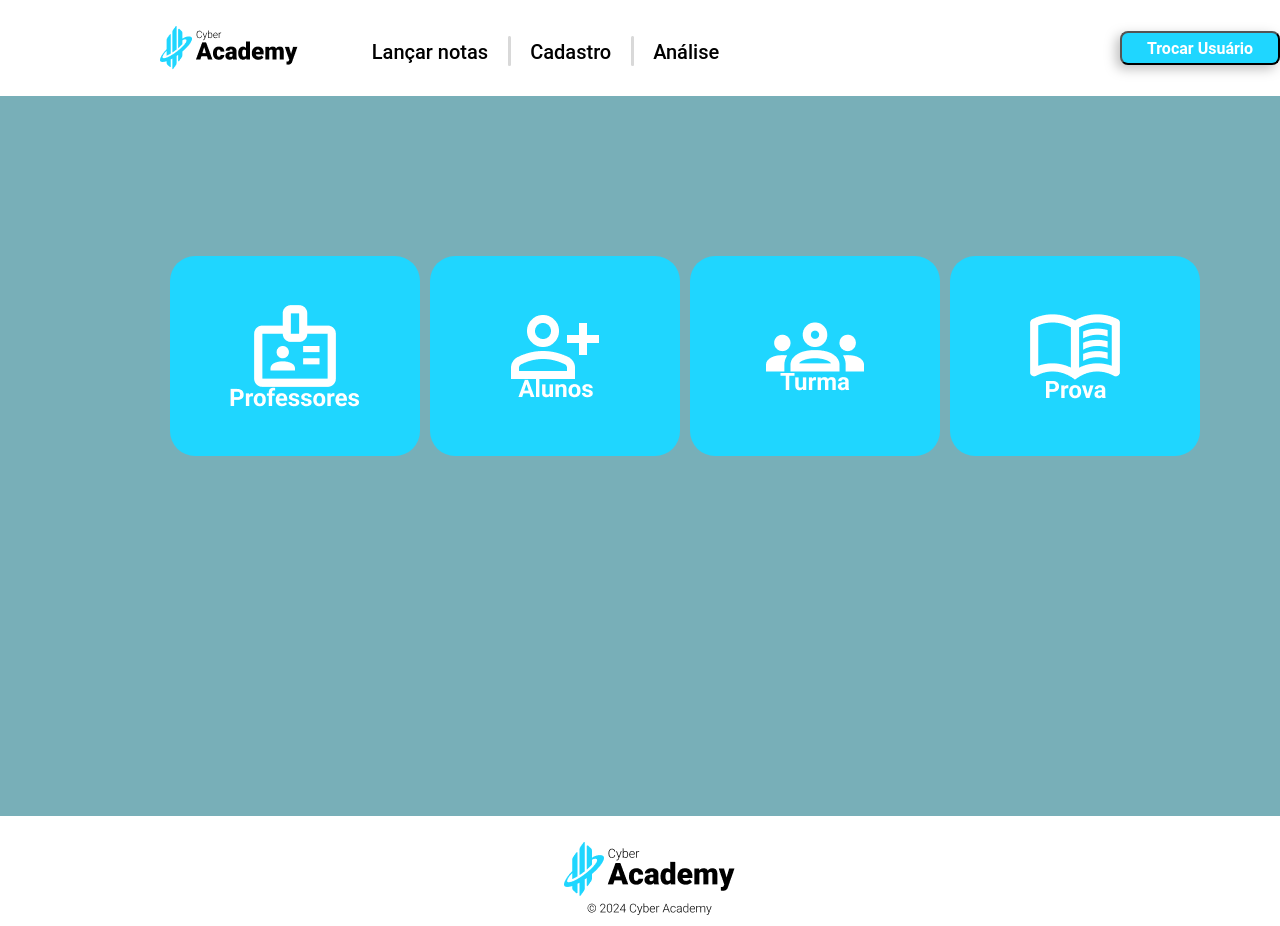
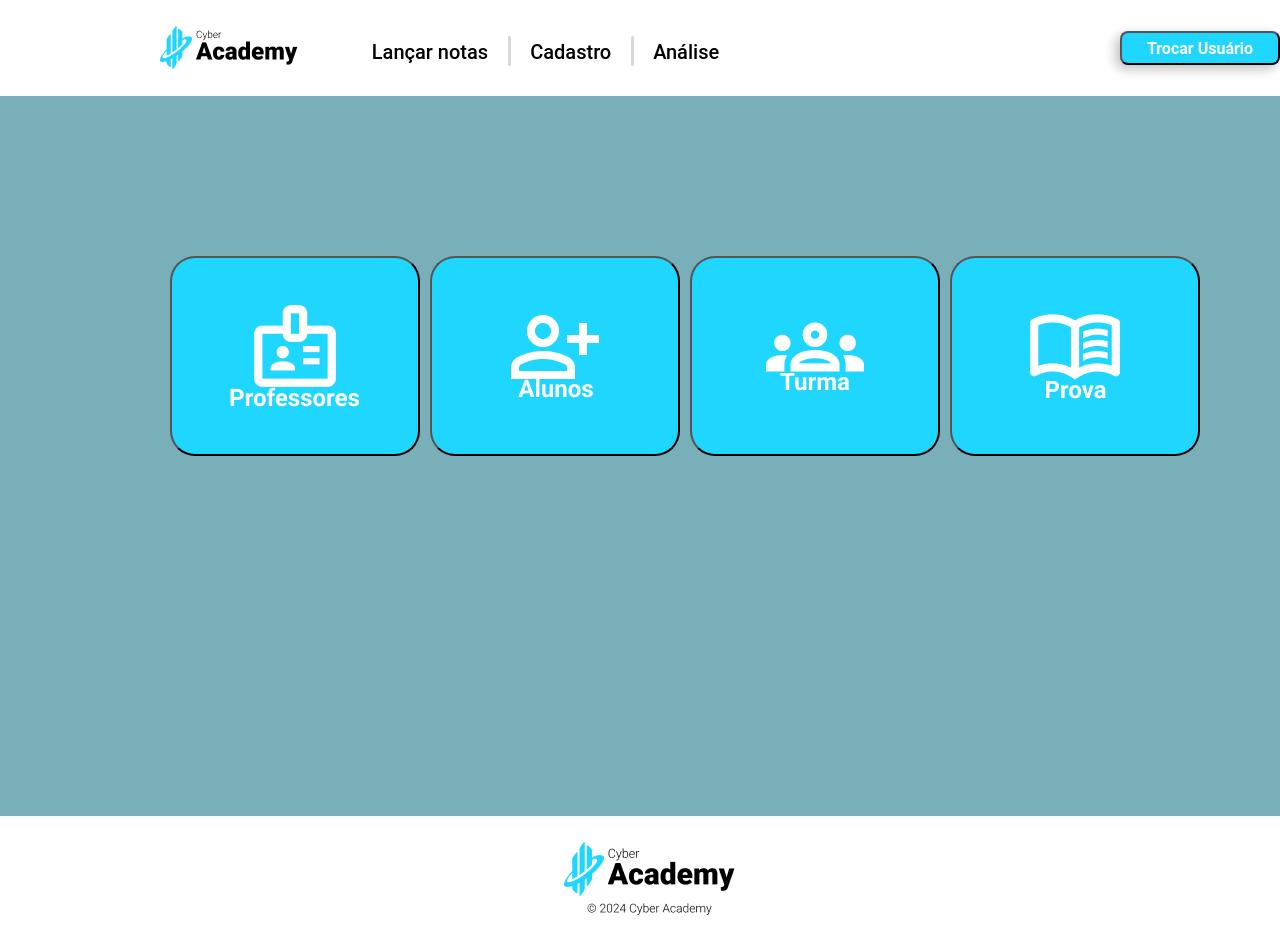
Before and after one commit to SatherBosco/school-activities-management, a Next.js app: page /Cadastros in a window 1280 px wide. Built offline with nearby package versions, Linux system fonts and the light colour scheme.

Commit message:
pagina de cadastro Daniel

```diff
--- a/app/Cadastros/page.module.css
+++ b/app/Cadastros/page.module.css
@@ -138,6 +138,11 @@
   flex-direction: column;
   }
 
+  .botaoProfessor:hover {
+    background-color: #AFF5FF;
+    cursor: pointer;
+  }
+
 .botaoTurma {
   /* Card-turma */
   position: relative;
@@ -153,6 +158,11 @@
   flex-direction: column;
   /*background: #FFFFFF;
   box-shadow: 0px 0px 4px rgba(0, 0, 0, 0.25);*/
+}
+
+.botaoTurma:hover {
+  background-color: #AFF5FF;
+  cursor: pointer;
 }
 
 .botaoAluno {
@@ -172,6 +182,11 @@
   box-shadow: 0px 0px 4px rgba(0, 0, 0, 0.25);*/
 }
 
+.botaoAluno:hover {
+  background-color: #AFF5FF;
+  cursor: pointer;
+}
+
 .botaoProva {
   /* Card-prova */
   position: relative;
@@ -187,6 +202,11 @@
   flex-direction: column;
   /*background: #FFFFFF;
   box-shadow: 0px 0px 4px rgba(0, 0, 0, 0.25);*/
+}
+
+.botaoProva:hover {
+  background-color: #AFF5FF;
+  cursor: pointer;
 }
 
 .rodape {
--- a/app/Cadastros/page.tsx
+++ b/app/Cadastros/page.tsx
@@ -39,23 +39,29 @@ export default function Cadastro() {
     </header>
 
     <main className={styles.conteudo}>
-        <div className={styles.botaoProfessor}>
-
+        <div>
+            <button className={styles.botaoProfessor}>
                 <Image src={ProfessorIcon} alt="Banner Bem-vindo" />
                 <Image src={Professor} alt="Banner Bem-vindo" />
-
+            </button>
         </div>
-        <div className={styles.botaoAluno}>
+        <div >
+            <button className={styles.botaoAluno}>
                 <Image src={AlunoIcon} alt="Banner Bem-vindo" />
                 <Image src={aluno} alt="Banner Bem-vindo" />
+            </button>
         </div>
-        <div className={styles.botaoTurma}>
+        <div>
+            <button className={styles.botaoTurma}>
                 <Image src={TurmaIcon} alt="Banner Bem-vindo" />
                 <Image src={Turma} alt="Banner Bem-vindo" />
+            </button>
         </div>
-        <div className={styles.botaoProva}>
+        <div>
+            <button className={styles.botaoProva}>
                 <Image src={ProvaIcon} alt="Banner Bem-vindo" />
                 <Image src={Prova} alt="Banner Bem-vindo" />
+            </button>
         </div>
     </main>
 
```
Lines whose indentation alone changed are shown as unchanged.
